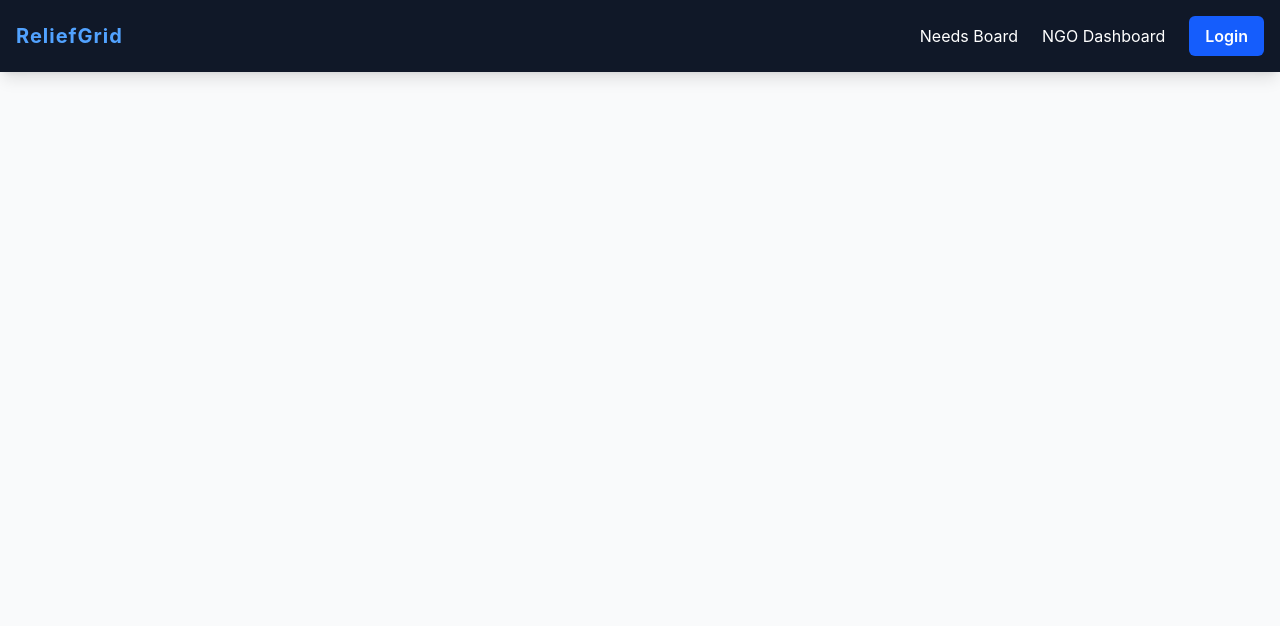
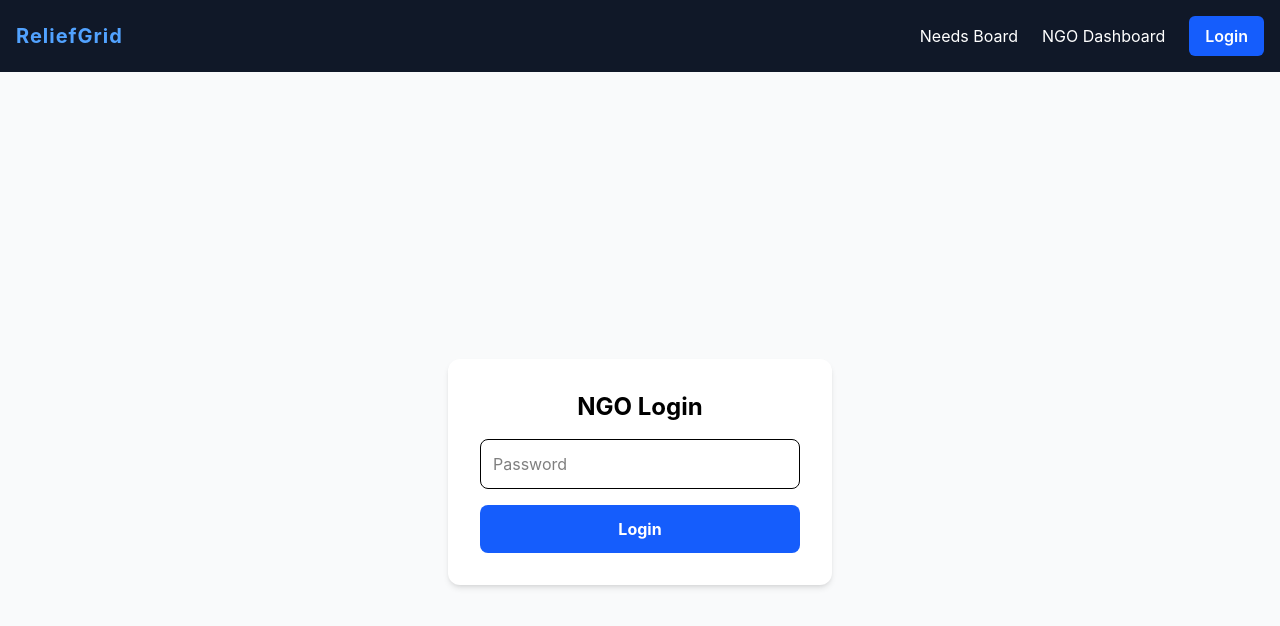
Before and after one commit to Susikaran-M/Emergency-Relief, a React (Vite) app: page /login in a window 1280 px wide. Shown: the top 626 px of the page. Built offline with nearby package versions, Linux system fonts and the light colour scheme.

Commit message:
Added login page

```diff
--- a/src/App.jsx
+++ b/src/App.jsx
@@ -3,21 +3,28 @@ import { BrowserRouter as Router, Routes, Route, } from 'react-router-dom';
 import Navbar from './components/Navbar';
 import Dashboard from './pages/Dashboard';
 import Home from './pages/Home';
+import Login from './pages/Login';
 import './App.css'
+import { AuthProvider } from './contexts/AuthContext';
 function App() {
   const [count, setCount] = useState(0)
 
   return (
+    <AuthProvider>
     <Router>
     <div className="min-h-screen bg-gray-50">
         <Navbar />
         <Routes>
           <Route path="/" element={<Home />} />
           <Route path="/dashboard" element={<Dashboard />} />
+          <Route path="/login" element={<Login />} />
         </Routes>
         </div>
     </Router>
+    </AuthProvider>
+
   )
 }
 
+
 export default App
--- a/src/components/Navbar.jsx
+++ b/src/components/Navbar.jsx
@@ -11,7 +11,9 @@ const Navbar = () => {
         <div className="space-x-6 flex items-center">
           <Link to="/" className="hover:text-blue-300 transition-colors">Needs Board</Link>
           <Link to="/dashboard" className="hover:text-blue-300 transition-colors">NGO Dashboard</Link>
-          <button className="bg-blue-600 hover:bg-blue-700 px-4 py-2 rounded-md font-semibold transition-colors">
+          <button className="bg-blue-600 hover:bg-blue-700 px-4 py-2 rounded-md font-semibold transition-colors"
+
+          >
             Login
           </button>
         </div>
--- a/src/contexts/AuthContext.jsx
+++ b/src/contexts/AuthContext.jsx
@@ -1,4 +1,4 @@
-import {createContext} from 'react';
+import {createContext,useState} from 'react';
 
 export const AuthContext = createContext();
 
--- /dev/null
+++ b/src/pages/Login.jsx
@@ -0,0 +1,41 @@
+import { useState,useContext } from 'react';
+import { AuthContext } from '../contexts/AuthContext';
+import { useNavigate } from 'react-router-dom';
+const Login = () => {
+ const [password, setPassword] = useState('');
+
+ //extract login from context and bring navigate
+
+ const{login} = useContext(AuthContext);
+ const navigate = useNavigate();
+ const handleSubmit = (e) => {
+    e.preventDefault();
+    if(password === 'admin123') {
+        login();
+        navigate('/dashboard');
+    } else {
+        alert('Incorrect password. Please try again.');
+    }
+ };
+
+    return (
+        <div className="flex justify-center items-center h-screen bg-gray-50">
+      <form  onSubmit={handleSubmit}
+        className="bg-white p-8 rounded-xl shadow-md w-96 flex flex-col gap-4">
+        <h2 className="text-2xl font-bold text-center">NGO Login</h2>
+        <input
+        type="password"
+        placeholder="Password"
+        value={password}
+        onChange={(e) => setPassword(e.target.value)}
+        className="border p-3 rounded-lg outline-none focus:ring-2 focus:ring-blue-500"
+       />
+       <button type="submit" className="bg-blue-600 text-white font-bold py-3 rounded-lg hover:bg-blue-700">
+        Login
+       </button>
+       </form>
+       </div>
+    );
+};
+
+export default Login;
```
